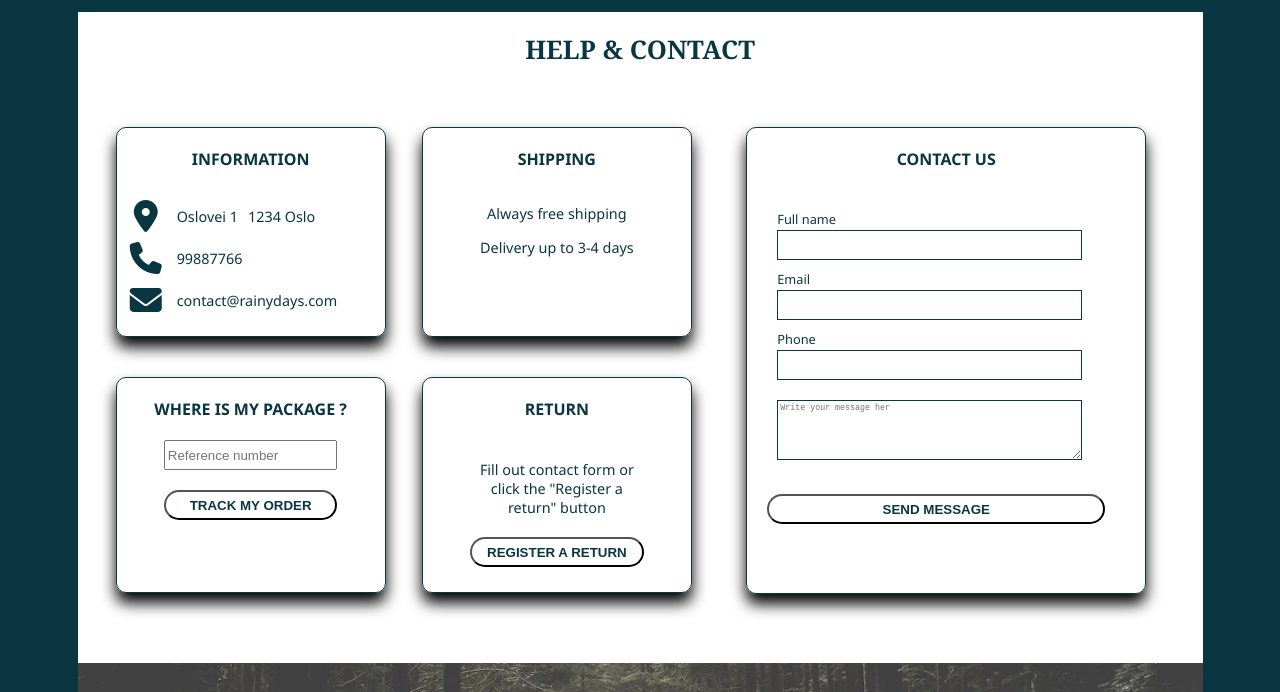
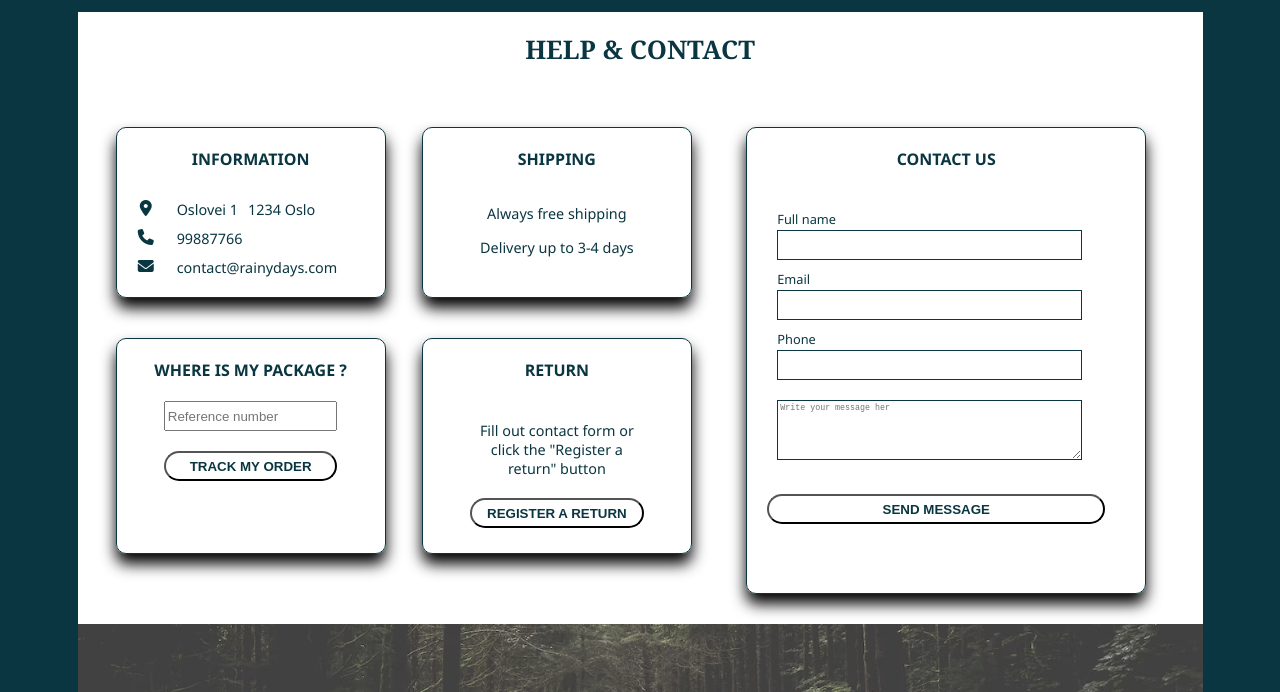
Before and after one commit to renahashimi/rainydays-ixd-renahashimi, a plain HTML site: page contact.html in a window 1280 px wide. Shown: the part 108-800 px from the top of the page. Drawn offline with Linux system fonts and the light colour scheme.

Commit message:
Update contact.html

```diff
--- a/contact.html
+++ b/contact.html
@@ -64,13 +64,13 @@
 
       <section class="section1">
         <h2 class="c-name">information</h2>
-          <div class="content2"><i class="fa-solid fa-location-dot fa-2x" style="color:#0a3641;"></i>
+          <div class="content2"><i class="fa-solid fa-location-dot fa" style="color:#0a3641;"></i>
             <p>Oslovei 1</p>
             <p>1234 Oslo</p>
           </div>
-          <div class="content2"><i class="fa-solid fa-phone fa-2x" style="color: #0a3641;"></i>
+          <div class="content2"><i class="fa-solid fa-phone fa" style="color: #0a3641;"></i>
             <p>99887766</p></div>
-            <div class="content2"><i class="fa-solid fa-envelope fa-2x" style="color: #0a3641;"></i>
+            <div class="content2"><i class="fa-solid fa-envelope fa" style="color: #0a3641;"></i>
             <p>contact@rainydays.com</p>
           </div>
       </section>
```
